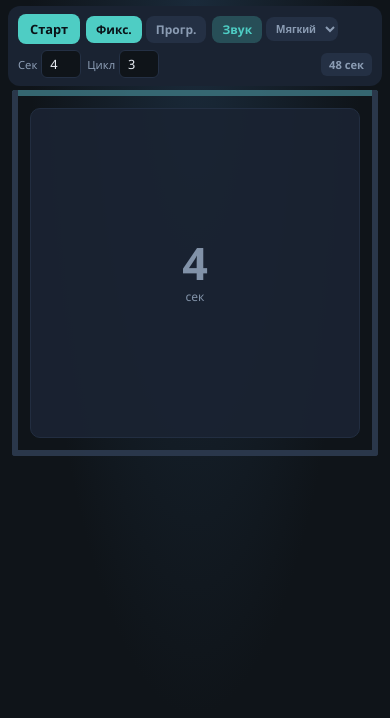
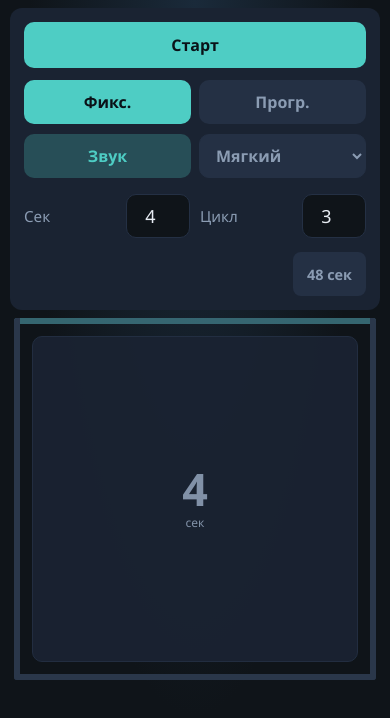
Before and after one commit to Serg364/box-breathing, a website built with Vite: page web-lite/index.html in a window 390 px wide. Built offline with nearby package versions, Linux system fonts and the light colour scheme.

Commit message:
Enhance toolbar layout and styles for improved responsiveness and accessibility. Added touch target sizes, adjusted padding, and updated media queries for better mobile support. Updated input fields to use numeric input mode for better user experience.

```diff
--- a/web-lite/src/styles/main.css
+++ b/web-lite/src/styles/main.css
@@ -11,6 +11,7 @@
   --side-active: #4ecdc4;
   --radius: 12px;
   --font: 'Segoe UI', system-ui, -apple-system, sans-serif;
+  --touch-min: 44px;
 }
 
 *,
@@ -41,7 +42,11 @@ body {
   width: 100%;
   display: flex;
   justify-content: center;
-  padding: 6px 8px;
+  padding:
+    max(8px, env(safe-area-inset-top))
+    max(10px, env(safe-area-inset-right))
+    max(8px, env(safe-area-inset-bottom))
+    max(10px, env(safe-area-inset-left));
 }
 
 .app-layout {
@@ -143,12 +148,36 @@ body {
 
 .toolbar {
   display: flex;
-  flex-wrap: wrap;
-  align-items: center;
-  gap: 6px;
-  padding: 8px 10px;
+  flex-direction: column;
+  gap: 10px;
+  padding: 12px;
   background: var(--surface);
   border-radius: var(--radius);
+}
+
+.toolbar__row {
+  display: flex;
+  align-items: center;
+  gap: 8px;
+  min-width: 0;
+}
+
+.toolbar__row--actions {
+  gap: 10px;
+}
+
+.toolbar__row--actions .btn {
+  flex: 1;
+  min-height: var(--touch-min);
+}
+
+.toolbar__row--options {
+  flex-wrap: wrap;
+  justify-content: space-between;
+}
+
+.toolbar__row--params {
+  width: 100%;
 }
 
 .toolbar__modes {
@@ -160,16 +189,17 @@ body {
 .toolbar__params {
   display: flex;
   align-items: center;
-  gap: 8px;
-  flex: 1 1 auto;
+  gap: 10px;
+  width: 100%;
   min-width: 0;
 }
 
 .toolbar__settings {
   display: flex;
   align-items: center;
-  gap: 6px;
-  flex: 0 1 auto;
+  flex-wrap: wrap;
+  gap: 8px;
+  flex: 1 1 auto;
   min-width: 0;
 }
 
@@ -180,13 +210,16 @@ body {
 .toolbar__duration {
   flex-shrink: 0;
   margin-left: auto;
-  font-size: 0.7rem;
+  font-size: 0.8rem;
   font-weight: 600;
   color: var(--text-muted);
   white-space: nowrap;
-  padding: 4px 8px;
+  padding: 8px 12px;
+  min-height: var(--touch-min);
+  display: inline-flex;
+  align-items: center;
   background: var(--surface-2);
-  border-radius: 6px;
+  border-radius: 8px;
   font-variant-numeric: tabular-nums;
 }
 
@@ -201,12 +234,15 @@ body {
 }
 
 .mode-tab span {
-  display: block;
-  padding: 5px 10px;
-  border-radius: 8px;
+  display: flex;
+  align-items: center;
+  justify-content: center;
+  min-height: var(--touch-min);
+  padding: 8px 16px;
+  border-radius: 10px;
   background: var(--surface-2);
   color: var(--text-muted);
-  font-size: 0.75rem;
+  font-size: 0.9rem;
   font-weight: 600;
   transition: background 0.15s, color 0.15s;
 }
@@ -240,12 +276,15 @@ body {
 }
 
 .sound-toggle span {
-  display: block;
-  padding: 5px 10px;
-  border-radius: 8px;
+  display: flex;
+  align-items: center;
+  justify-content: center;
+  min-height: var(--touch-min);
+  padding: 8px 14px;
+  border-radius: 10px;
   background: var(--surface-2);
   color: var(--text-muted);
-  font-size: 0.75rem;
+  font-size: 0.9rem;
   font-weight: 600;
   transition: background 0.15s, color 0.15s;
 }
@@ -256,15 +295,17 @@ body {
 }
 
 .sound-style {
-  padding: 5px 6px;
-  border-radius: 8px;
-  border: 1px solid var(--border);
+  min-height: var(--touch-min);
+  padding: 8px 12px;
+  border-radius: 10px;
+  border: 1px solid var(--surface-2);
   background: var(--surface-2);
   color: var(--text-muted);
-  font-size: 0.7rem;
+  font-size: 0.9rem;
   font-weight: 600;
+  font-family: inherit;
   cursor: pointer;
-  max-width: 72px;
+  min-width: 88px;
 }
 
 .sound-style:focus {
@@ -275,8 +316,8 @@ body {
 .mini-field {
   display: flex;
   align-items: center;
-  gap: 4px;
-  font-size: 0.7rem;
+  gap: 8px;
+  font-size: 0.85rem;
   color: var(--text-muted);
   flex-shrink: 0;
 }
@@ -286,15 +327,18 @@ body {
 }
 
 .mini-field input {
-  width: 40px;
-  padding: 4px 6px;
+  width: 52px;
+  min-height: var(--touch-min);
+  padding: 8px 10px;
   border: 1px solid var(--surface-2);
-  border-radius: 6px;
+  border-radius: 10px;
   background: var(--bg);
   color: var(--text);
-  font-size: 0.8rem;
+  font-size: 16px;
   font-family: inherit;
   text-align: center;
+  -webkit-appearance: none;
+  appearance: none;
 }
 
 .mini-field input:focus {
@@ -308,14 +352,15 @@ body {
 
 .btn {
   border: none;
-  border-radius: 8px;
-  padding: 6px 14px;
-  font-size: 0.8rem;
+  border-radius: 10px;
+  padding: 12px 18px;
+  font-size: 1rem;
   font-weight: 600;
   font-family: inherit;
   cursor: pointer;
   transition: transform 0.15s;
   flex-shrink: 0;
+  -webkit-tap-highlight-color: transparent;
 }
 
 .btn:active {
@@ -339,7 +384,7 @@ body {
 }
 
 .btn--compact {
-  padding: 6px 12px;
+  padding: 12px 16px;
 }
 
 .stage {
@@ -751,18 +796,153 @@ body {
   margin-top: 2px;
 }
 
-@media (max-width: 420px) {
+@media (max-width: 640px) {
+  .app-layout {
+    max-width: 100%;
+    gap: 8px;
+  }
+
+  .top-status {
+    padding: 10px 12px;
+    font-size: 0.85rem;
+  }
+
+  .top-status__phase-timer {
+    font-size: 2rem;
+  }
+
+  .top-status__phase-name {
+    font-size: 1rem;
+  }
+
+  .top-status__item {
+    padding: 6px 10px;
+    font-size: 0.85rem;
+  }
+
+  .toolbar {
+    padding: 14px;
+    gap: 12px;
+  }
+
+  .toolbar__row--options {
+    flex-direction: column;
+    align-items: stretch;
+    gap: 10px;
+  }
+
+  .toolbar__modes,
+  .toolbar__sound {
+    width: 100%;
+    justify-content: stretch;
+  }
+
+  .toolbar__modes {
+    display: grid;
+    grid-template-columns: 1fr 1fr;
+    gap: 8px;
+  }
+
+  .mode-tab span {
+    width: 100%;
+    font-size: 1rem;
+  }
+
+  .toolbar__sound {
+    display: grid;
+    grid-template-columns: 1fr 1fr;
+    gap: 8px;
+  }
+
+  .sound-toggle span,
+  .sound-style {
+    width: 100%;
+    font-size: 1rem;
+  }
+
+  .toolbar__settings {
+    display: grid;
+    grid-template-columns: 1fr 1fr;
+    gap: 10px;
+    width: 100%;
+  }
+
+  .mini-field {
+    justify-content: space-between;
+    font-size: 0.95rem;
+    padding: 4px 0;
+  }
+
+  .mini-field input {
+    width: 64px;
+    font-size: 18px;
+  }
+
+  .toolbar__duration {
+    font-size: 0.9rem;
+    padding: 10px 14px;
+  }
+
   .toolbar__params {
-    flex: 1 1 100%;
+    flex-wrap: wrap;
   }
 }
 
-@media (max-width: 380px) {
-  .toolbar__settings {
-    flex-wrap: wrap;
+@media (min-width: 641px) {
+  .toolbar {
+    flex-flow: row wrap;
+    align-items: center;
+    padding: 10px 12px;
+    gap: 8px;
+  }
+
+  .toolbar__row--actions {
+    flex: 0 0 auto;
+  }
+
+  .toolbar__row--options {
+    flex: 0 0 auto;
+    flex-wrap: nowrap;
+  }
+
+  .toolbar__row--params {
+    flex: 1 1 200px;
+    min-width: 0;
+  }
+
+  .toolbar__row--actions .btn {
+    flex: 0 0 auto;
+    min-height: 40px;
+    padding: 8px 16px;
+    font-size: 0.9rem;
+  }
+
+  .mode-tab span,
+  .sound-toggle span,
+  .sound-style {
+    min-height: 40px;
+    padding: 6px 12px;
+    font-size: 0.85rem;
+  }
+
+  .sound-style {
+    min-width: 80px;
+  }
+
+  .mini-field {
+    font-size: 0.8rem;
   }
 
   .mini-field input {
-    width: 36px;
+    width: 46px;
+    min-height: 40px;
+    font-size: 15px;
+    padding: 6px 8px;
+  }
+
+  .toolbar__duration {
+    min-height: 40px;
+    padding: 6px 10px;
+    font-size: 0.75rem;
   }
 }
--- a/web-lite/src/ui/setup.ts
+++ b/web-lite/src/ui/setup.ts
@@ -18,8 +18,11 @@ export function renderToolbar(
 
   return `
     <form class="toolbar" id="setup-form">
+      <div class="toolbar__row toolbar__row--actions">
         ${renderActionButtons(appState, isPaused)}
+      </div>
 
+      <div class="toolbar__row toolbar__row--options">
         <div class="toolbar__modes">
           <label class="mode-tab">
             <input type="radio" name="mode" value="fixed" ${config.mode === 'fixed' ? 'checked' : ''} ${disabled} />
@@ -40,12 +43,15 @@ export function renderToolbar(
             ${renderSoundStyleOptions(config.soundStyle)}
           </select>
         </div>
+      </div>
 
+      <div class="toolbar__row toolbar__row--params">
         <div class="toolbar__params">
           <div class="toolbar__settings" id="settings-fields">
             ${settingsHtml}
           </div>
           <span class="toolbar__duration" id="duration-total">${formatPracticeDuration(config)}</span>
+        </div>
       </div>
     </form>
   `;
@@ -119,11 +125,11 @@ function renderFixedSettings(config: BreathingConfig, disabled: string): string
   return `
     <label class="mini-field">
       <span>Сек</span>
-      <input type="number" name="duration" min="1" max="60" value="${config.duration}" ${disabled} />
+      <input type="number" name="duration" min="1" max="60" value="${config.duration}" inputmode="numeric" ${disabled} />
     </label>
     <label class="mini-field">
       <span>Цикл</span>
-      <input type="number" name="cycles" min="1" max="50" value="${config.cycles}" ${disabled} />
+      <input type="number" name="cycles" min="1" max="50" value="${config.cycles}" inputmode="numeric" ${disabled} />
     </label>
   `;
 }
@@ -132,19 +138,19 @@ function renderProgressiveSettings(config: BreathingConfig, disabled: string): s
   return `
     <label class="mini-field">
       <span>От</span>
-      <input type="number" name="startValue" min="1" max="60" value="${config.duration}" ${disabled} />
+      <input type="number" name="startValue" min="1" max="60" value="${config.duration}" inputmode="numeric" ${disabled} />
     </label>
     <label class="mini-field">
       <span>До</span>
-      <input type="number" name="endValue" min="1" max="60" value="${config.endValue}" ${disabled} />
+      <input type="number" name="endValue" min="1" max="60" value="${config.endValue}" inputmode="numeric" ${disabled} />
     </label>
     <label class="mini-field">
       <span>Шаг</span>
-      <input type="number" name="step" min="1" max="10" value="${config.step}" ${disabled} />
+      <input type="number" name="step" min="1" max="10" value="${config.step}" inputmode="numeric" ${disabled} />
     </label>
     <label class="mini-field">
       <span>Прох</span>
-      <input type="number" name="passes" min="1" max="20" value="${config.cycles}" ${disabled} />
+      <input type="number" name="passes" min="1" max="20" value="${config.cycles}" inputmode="numeric" ${disabled} />
     </label>
   `;
 }
```
Lines whose indentation alone changed are shown as unchanged.
